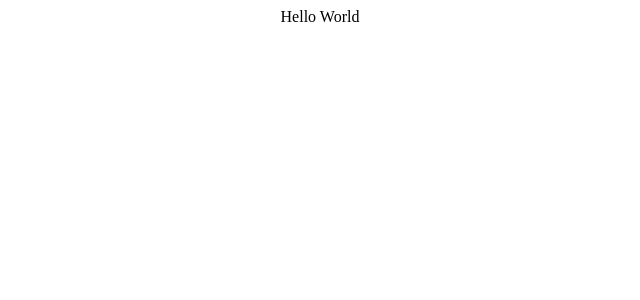
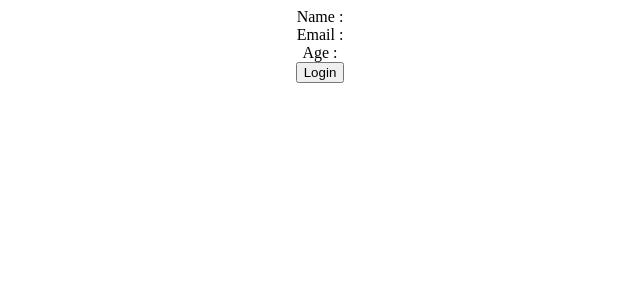
Before and after one commit to thomas37000/redux-app, a React (Create React App) app: page / in a window 1280 px wide. Shown: the top 300 px of the page, without its empty margins (320-960 px from the left). Built offline with nearby package versions, Linux system fonts and the light colour scheme.

Commit message:
create a provider store

```diff
--- a/src/App.js
+++ b/src/App.js
@@ -1,7 +1,14 @@
 import "./App.css";
+import Profil from "./components/Profil";
+import SignIn from "./components/SignIn";
 
 function App() {
-  return <div className="App">Hello World</div>;
+  return (
+    <div className="App">
+      <Profil />
+      <SignIn />
+    </div>
+  );
 }
 
 export default App;
--- /dev/null
+++ b/src/components/Profil.jsx
@@ -0,0 +1,13 @@
+import React from "react";
+
+const Profil = () => {
+  return (
+    <div>
+      <div>Name :</div>
+      <div>Email : </div>
+      <div>Age : </div>
+    </div>
+  );
+};
+
+export default Profil;
--- /dev/null
+++ b/src/components/SignIn.jsx
@@ -0,0 +1,11 @@
+import React from "react";
+
+const SignIn = () => {
+  return (
+    <div>
+      <button type="button">Login</button>
+    </div>
+  );
+};
+
+export default SignIn;
--- a/src/index.js
+++ b/src/index.js
@@ -1,13 +1,21 @@
-import React from 'react';
-import ReactDOM from 'react-dom';
-import App from './App';
-import reportWebVitals from './reportWebVitals';
+import React from "react";
+import ReactDOM from "react-dom";
+import App from "./App";
+import reportWebVitals from "./reportWebVitals";
+import { configureStore } from "@reduxjs/toolkit";
+import { Provider } from "react-redux";
+
+const store = configureStore({
+  reducer: {},
+});
 
 ReactDOM.render(
   <React.StrictMode>
-    <App />
+    <Provider store={store}>
+      <App />
+    </Provider>
   </React.StrictMode>,
-  document.getElementById('root')
+  document.getElementById("root")
 );
 
 // If you want to start measuring performance in your app, pass a function
```
